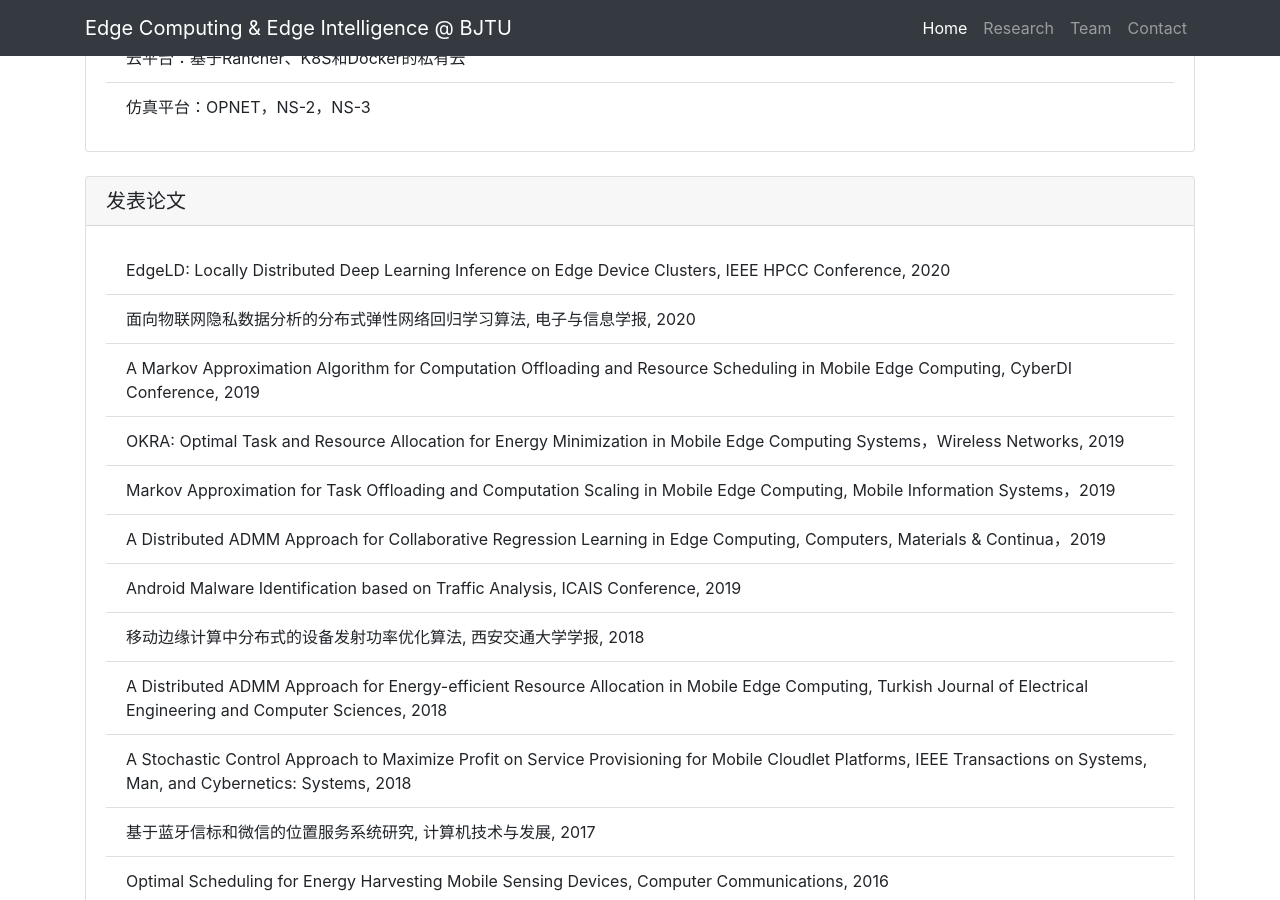
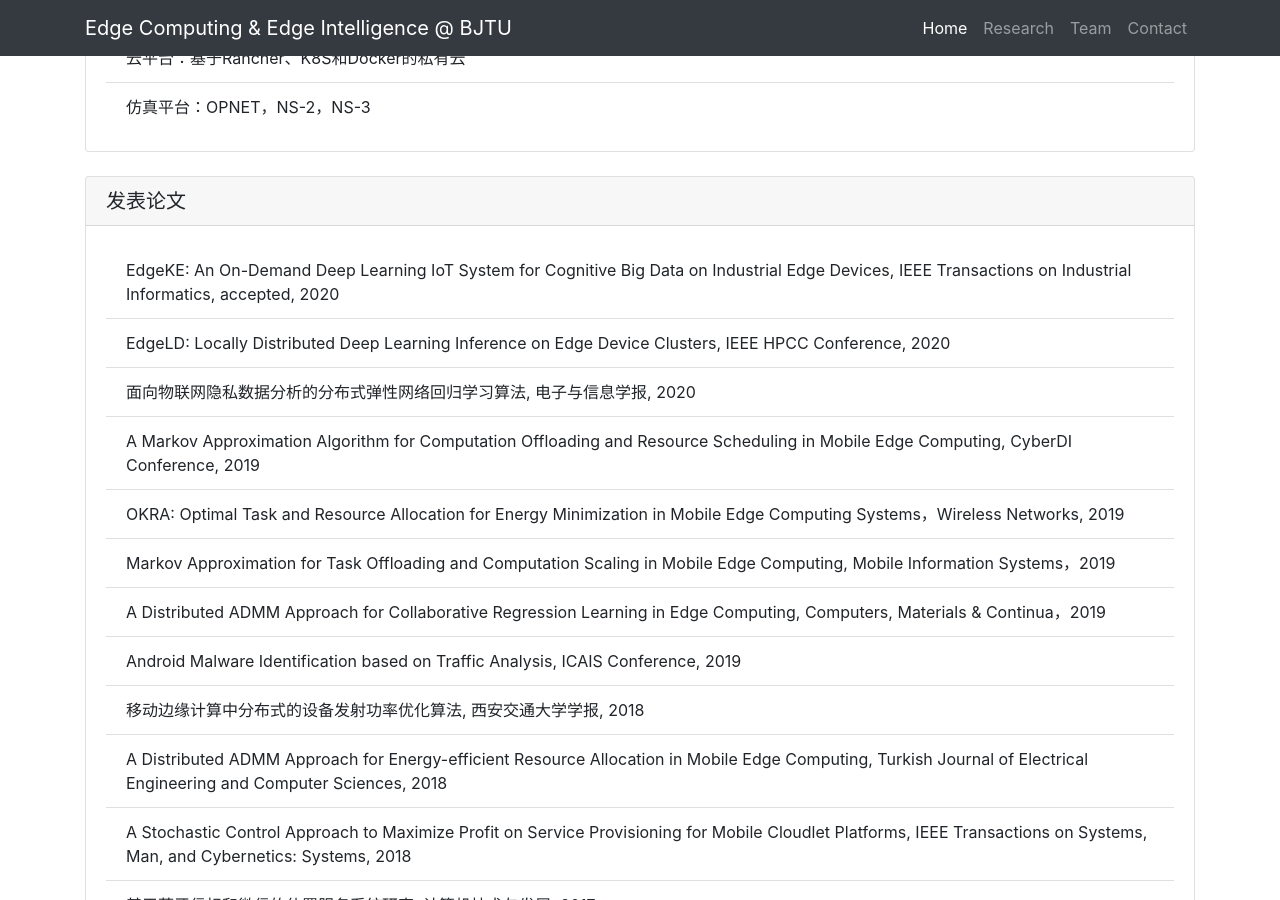
Before and after one commit to fangvv/Homepage, a Jekyll site: the page Edgecomp/index.html, which Jekyll copies as it is, in a window 1280 px wide and 900 px high, scrolled down 2326 px. Built offline with Jekyll 4.4.1, drawn with Linux system fonts in a browser that asks for light colours; comment, search, counter and statistics services are not loaded.

Commit message:
add IEEE TII

```diff
--- a/Edgecomp/index.html
+++ b/Edgecomp/index.html
@@ -127,6 +127,7 @@
   <h5 class="card-header">发表论文</h5>
   <div class="card-body">
     <ul class="list-group list-group-flush">
+      <li class="list-group-item">EdgeKE: An On-Demand Deep Learning IoT System for Cognitive Big Data on Industrial Edge Devices, IEEE Transactions on Industrial Informatics, accepted, 2020</li>
       <li class="list-group-item">EdgeLD: Locally Distributed Deep Learning Inference on Edge Device Clusters, IEEE HPCC Conference, 2020</li>
       <li class="list-group-item">面向物联网隐私数据分析的分布式弹性网络回归学习算法, 电子与信息学报, 2020</li>
       <li class="list-group-item">A Markov Approximation Algorithm for Computation Offloading and Resource Scheduling in Mobile Edge Computing, CyberDI Conference, 2019</li>
```
